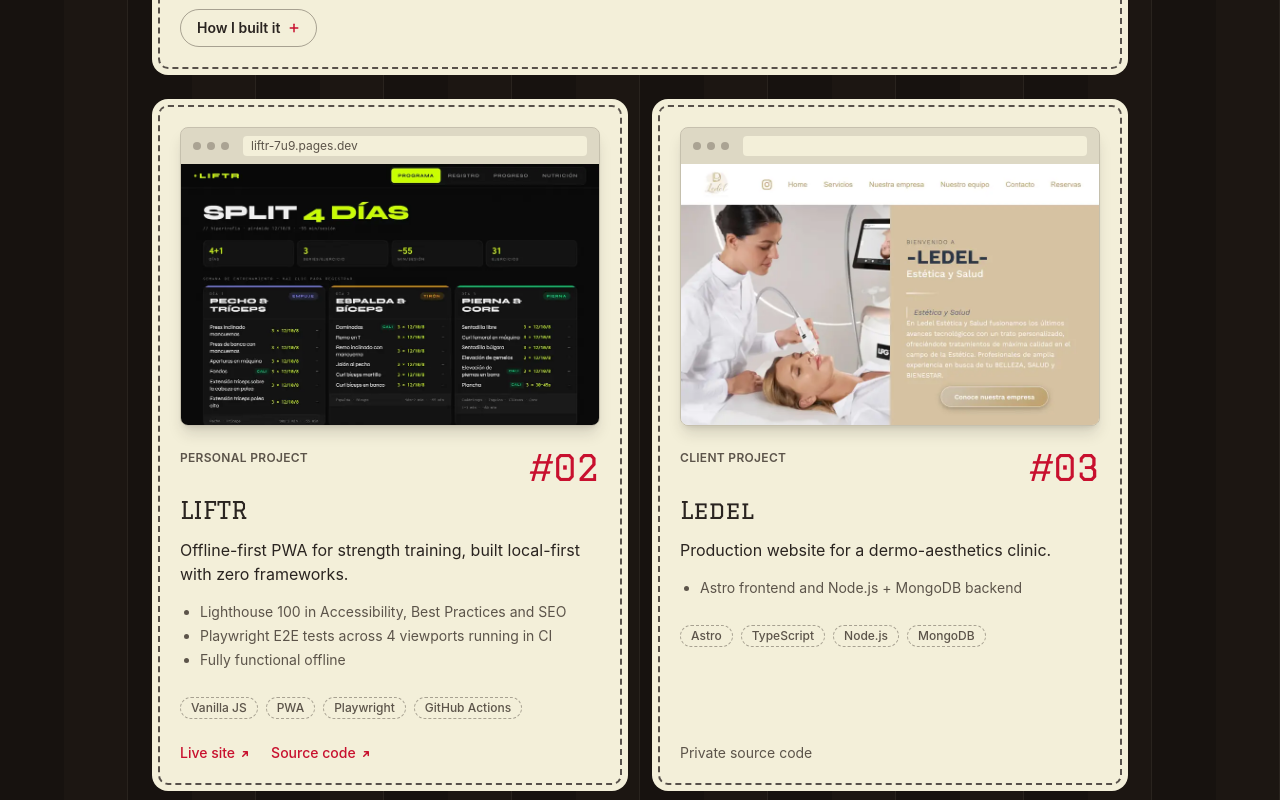
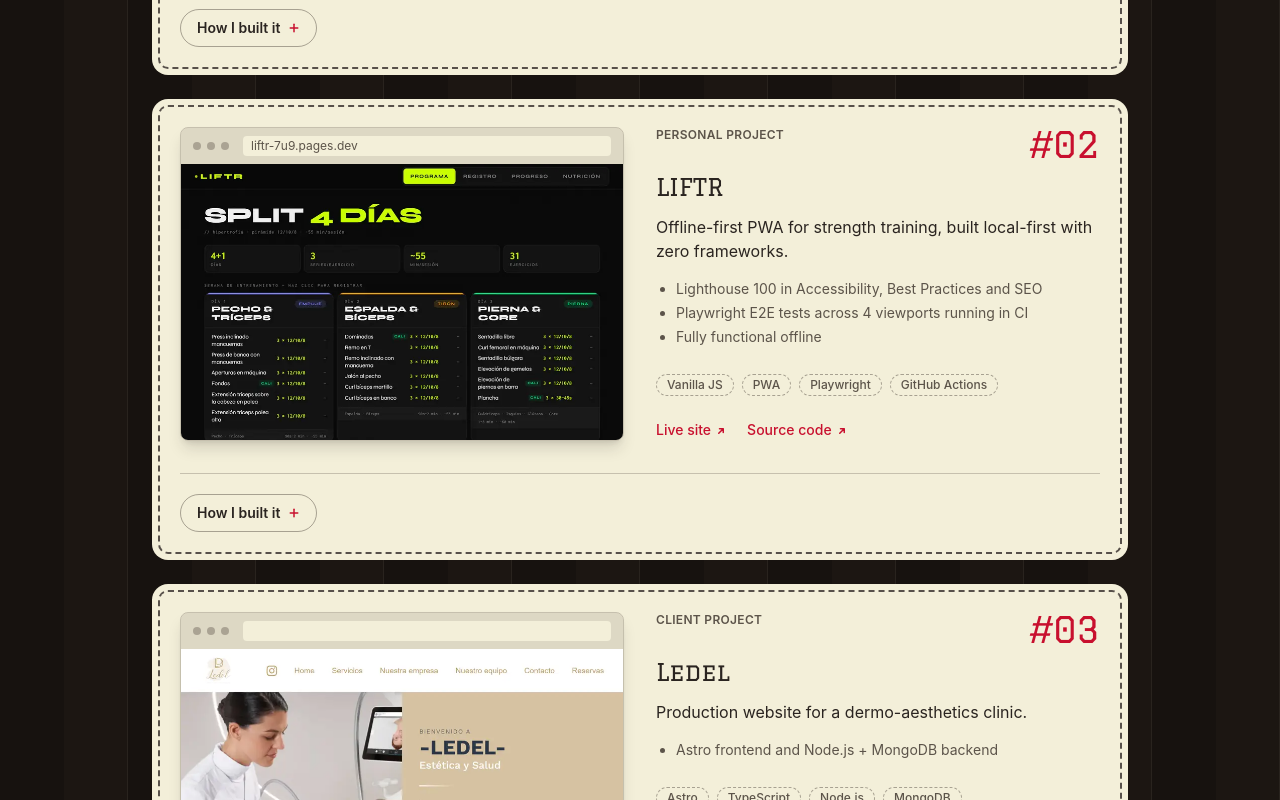
Before and after one commit to jmanuel3/portfolio, a React (Vite) app: page / in a window 1280 px wide. Shown: the part 1180-1980 px from the top of the page. Built offline with nearby package versions, Linux system fonts and the light colour scheme.

Commit message:
feat(projects): add a LIFTR case study and stack project cards full width

```diff
--- a/src/features/projects/CaseStudyDetails.tsx
+++ b/src/features/projects/CaseStudyDetails.tsx
@@ -2,23 +2,17 @@ import type { CaseStudy } from './project.types';
 
 interface CaseStudyDetailsProps {
   caseStudy: CaseStudy;
-  className?: string;
 }
 
 /*
  * Native <details>: keyboard and screen reader support with no JavaScript.
  * Closed by default so the card stays scannable; recruiters open it if curious.
  */
-export function CaseStudyDetails({
-  caseStudy,
-  className = '',
-}: CaseStudyDetailsProps) {
+export function CaseStudyDetails({ caseStudy }: CaseStudyDetailsProps) {
   const { outcome, challenge, decisions, lesson } = caseStudy;
 
   return (
-    <details
-      className={`group border-t border-paper-muted/30 pt-5 text-sm ${className}`}
-    >
+    <details className="group @container border-t border-paper-muted/30 pt-5 text-sm md:col-span-2">
       <summary className="inline-flex cursor-pointer list-none items-center gap-2 rounded-full border border-paper-muted/50 px-4 py-2 font-semibold transition-colors hover:border-brand focus-visible:outline-paper-ink [&::-webkit-details-marker]:hidden">
         How I built it
         {/* A plus whose vertical bar fades out: + when closed, − when open */}
@@ -41,7 +35,8 @@ export function CaseStudyDetails({
 
       <div className="mt-5 grid gap-6 text-paper-muted">
         {/* Outcome first: reviewers skim for results before process */}
-        <div className="grid gap-6 sm:grid-cols-2">
+        {/* Columns follow the card width, not the viewport */}
+        <div className="grid gap-6 @xl:grid-cols-2">
           <section>
             <h4 className="font-semibold text-paper-ink">Outcome</h4>
             <p className="mt-1">{outcome}</p>
@@ -54,7 +49,7 @@ export function CaseStudyDetails({
 
         <section>
           <h4 className="font-semibold text-paper-ink">Key decisions</h4>
-          <ul className="mt-3 grid gap-3 md:grid-cols-3">
+          <ul className="mt-3 grid gap-3 @3xl:grid-cols-3">
             {decisions.map(({ title, detail }) => (
               <li
                 key={title}
--- a/src/features/projects/ProjectCard.tsx
+++ b/src/features/projects/ProjectCard.tsx
@@ -14,11 +14,9 @@ interface ProjectCardProps {
   project: Project;
   // Position in the list, shown as a jersey number (#01, #02…)
   number: number;
-  // Spans the full row: preview and details side by side on wide screens
-  featured: boolean;
 }
 
-export function ProjectCard({ project, number, featured }: ProjectCardProps) {
+export function ProjectCard({ project, number }: ProjectCardProps) {
   const {
     slug,
     name,
@@ -31,17 +29,11 @@ export function ProjectCard({ project, number, featured }: ProjectCardProps) {
     repositories,
   } = project;
 
-  const layout = featured
-    ? 'md:grid-cols-2 md:items-start md:gap-8'
-    : 'grid-rows-[auto_1fr]';
-
   return (
-    <article
-      className={`stitched grid h-full gap-6 rounded-2xl bg-paper p-6 text-paper-ink motion-safe:transition-transform motion-safe:hover:-translate-y-1 sm:p-7 ${layout}`}
-    >
+    <article className="stitched grid gap-6 rounded-2xl bg-paper p-6 text-paper-ink motion-safe:transition-transform motion-safe:hover:-translate-y-1 sm:p-7 md:grid-cols-2 md:items-start md:gap-8">
       <SitePreview screenshot={PROJECT_SCREENSHOTS[slug]} liveUrl={liveUrl} />
 
-      <div className="flex h-full flex-col">
+      <div className="flex flex-col">
         <div className="flex items-start justify-between gap-4">
           <p className="text-xs font-semibold tracking-wide text-paper-muted uppercase">
             {KIND_LABELS[kind]}
@@ -72,8 +64,7 @@ export function ProjectCard({ project, number, featured }: ProjectCardProps) {
           ))}
         </ul>
 
-        {/* mt-auto pins the links to the bottom so cards in a row align */}
-        <div className="mt-auto flex flex-wrap gap-x-5 gap-y-2 pt-6 text-sm">
+        <div className="flex flex-wrap gap-x-5 gap-y-2 pt-6 text-sm">
           {liveUrl && (
             <ExternalLink href={liveUrl} tone="paper">
               Live site<span className="sr-only"> of {name}</span>
@@ -93,12 +84,7 @@ export function ProjectCard({ project, number, featured }: ProjectCardProps) {
       </div>
 
       {/* Below preview and details, across the full card width */}
-      {caseStudy && (
-        <CaseStudyDetails
-          caseStudy={caseStudy}
-          className={featured ? 'md:col-span-2' : ''}
-        />
-      )}
+      {caseStudy && <CaseStudyDetails caseStudy={caseStudy} />}
     </article>
   );
 }
--- a/src/features/projects/ProjectsSection.tsx
+++ b/src/features/projects/ProjectsSection.tsx
@@ -2,26 +2,17 @@ import { Section } from '../../components/ui/Section';
 import { ProjectCard } from './ProjectCard';
 import { projects } from './projects.data';
 
+// One full-width card per project: case studies open across the whole width
+// and never push a neighbouring card around
 export function ProjectsSection() {
   return (
     <Section id="projects" title="Projects">
-      <ul className="grid gap-6 md:grid-cols-2">
-        {projects.map((project, index) => {
-          // The first project leads the section across the full row
-          const featured = index === 0;
-          return (
-            <li
-              key={project.slug}
-              className={featured ? 'md:col-span-2' : undefined}
-            >
-              <ProjectCard
-                project={project}
-                number={index + 1}
-                featured={featured}
-              />
-            </li>
-          );
-        })}
+      <ul className="grid gap-6">
+        {projects.map((project, index) => (
+          <li key={project.slug}>
+            <ProjectCard project={project} number={index + 1} />
+          </li>
+        ))}
       </ul>
     </Section>
   );
--- a/src/features/projects/projects.data.ts
+++ b/src/features/projects/projects.data.ts
@@ -64,6 +64,31 @@ export const projects: readonly Project[] = [
     ],
     stack: ['Vanilla JS', 'PWA', 'Playwright', 'GitHub Actions'],
     liveUrl: 'https://liftr-7u9.pages.dev',
+    caseStudy: {
+      outcome:
+        'Live as an installable app that works fully offline, ready to share with friends at the gym.',
+      challenge:
+        'I wanted a simple tool to keep friends and myself consistent at the gym: log sessions, see progress and get the next weight to lift, with no accounts or subscriptions.',
+      decisions: [
+        {
+          title: 'Data stays on the device',
+          detail:
+            'No accounts and no server, so anyone can start in seconds, it works offline at the gym, and training data never leaves the phone.',
+        },
+        {
+          title: 'Built with an AI assistant',
+          detail:
+            'I used LIFTR to learn AI-assisted development. I set the product direction and an AI wrote most of the code, with automated end-to-end tests in CI as the safety net.',
+        },
+        {
+          title: 'Tests that paid off',
+          detail:
+            'Those tests caught a real layout bug at 320 px before any user saw it.',
+        },
+      ],
+      lesson:
+        'Review each AI-generated change in depth before accepting it, so I understand every part of the code as if I had written it.',
+    },
     repositories: [
       { label: 'Source', url: 'https://github.com/jmanuel3/liftr' },
     ],
```
Also changed, not shown: 1 other file (tests, documents, lock files or other folders).
